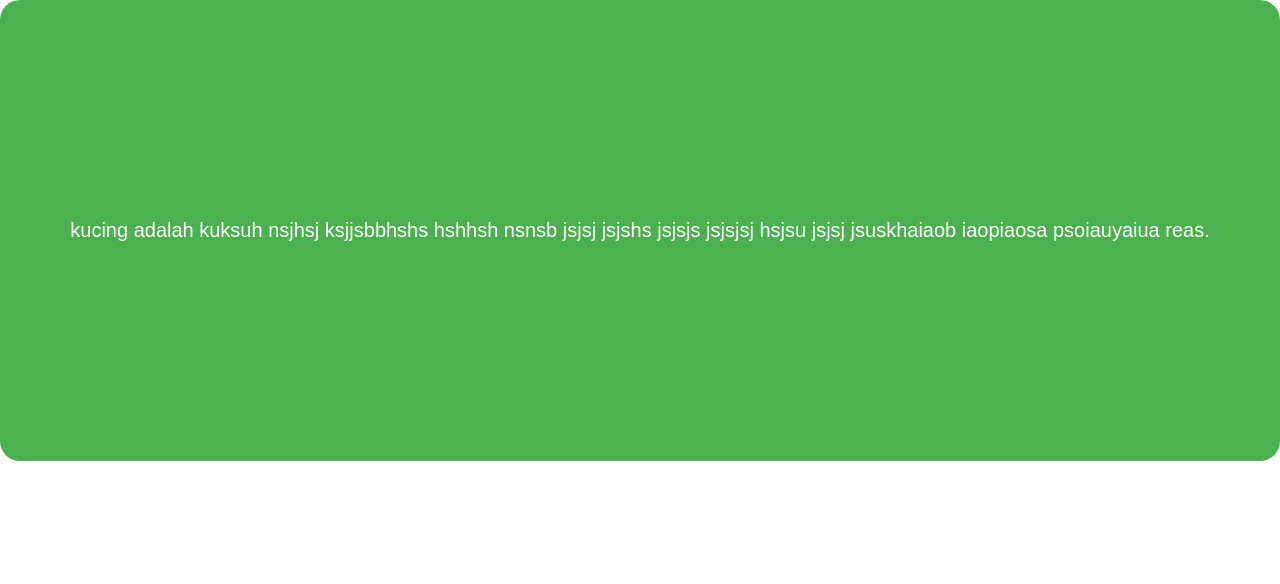
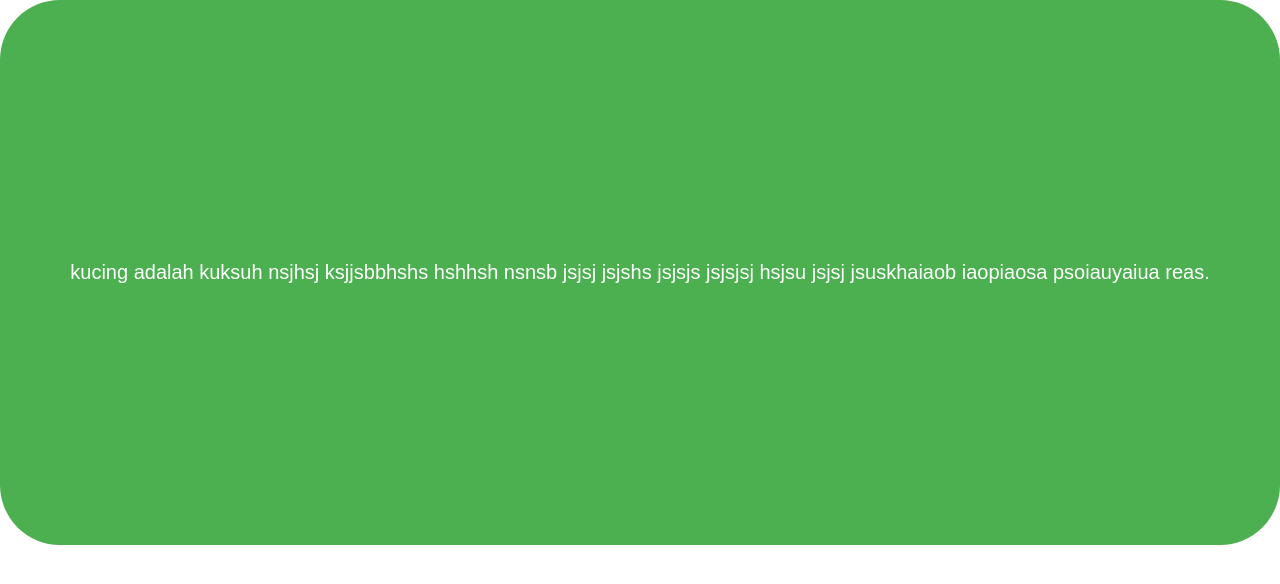
Before and after one commit to SAFF35/C11, a plain HTML site: page index.html in a window 1280 px wide. Drawn offline with Linux system fonts and the light colour scheme.

Commit message:
Update index.html

```diff
--- a/index.html
+++ b/index.html
@@ -13,14 +13,14 @@
 
     body, html {
       width: 100%;
-      height: 80%;
+      height: 87%;
     }
 
     .container {
       width: 100%;
       height: 90%;
       background-color: #4caf50; /* Warna latar hijau */
-      border-radius: 20px;
+      border-radius: 60px;
       display: flex;
       justify-content: center;
       align-items: center;
```
